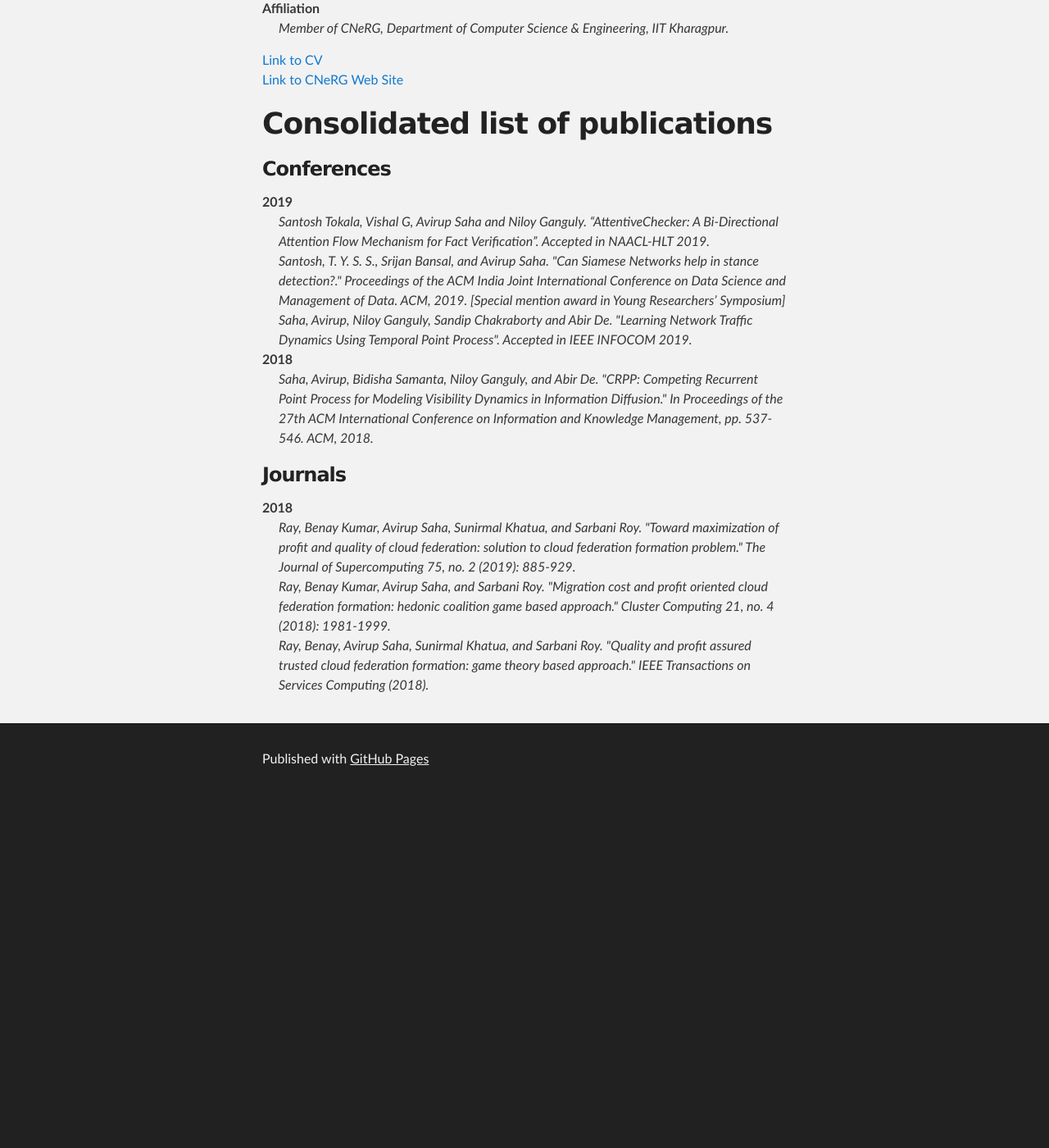
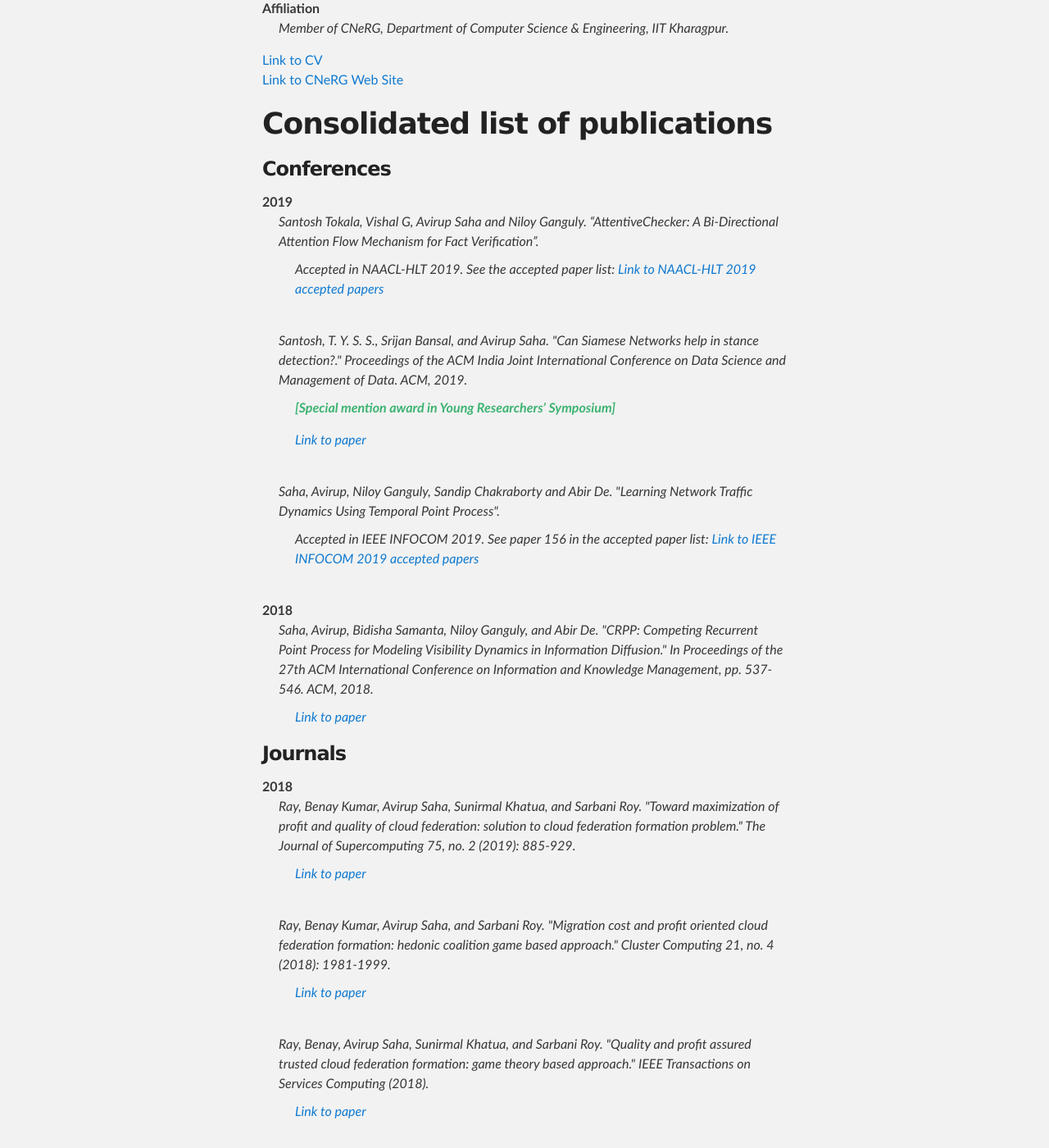
Before and after one commit to ASCARATHIRA/ASCARATHIRA.github.io, a Jekyll site: the page built from index.md, in a window 1280 px wide and 1400 px high, scrolled down 612 px. Shown: the whole window at 82% size. Built offline with Jekyll 4.4.1, drawn with Linux system fonts in a browser that asks for light colours; our own code applies the rules of GitHub Pages for plain Markdown files; before the commit the page ends 1584 px from its top, so only the background shows below that.

Commit message:
Update index.md

```diff
--- a/index.md
+++ b/index.md
@@ -33,18 +33,29 @@ layout: default
 
 <dl>
   <dt> 2019 </dt>
-  <dd> Santosh Tokala, Vishal G, Avirup Saha and Niloy Ganguly. “AttentiveChecker: A Bi-Directional Attention Flow Mechanism for Fact Verification”. Accepted in NAACL-HLT 2019. </dd>
-  <dd> Santosh, T. Y. S. S., Srijan Bansal, and Avirup Saha. "Can Siamese Networks help in stance detection?." Proceedings of the ACM India Joint International Conference on Data Science and Management of Data. ACM, 2019. [Special mention award in Young Researchers’ Symposium] </dd>
-  <dd> Saha, Avirup, Niloy Ganguly, Sandip Chakraborty and Abir De. "Learning Network Traffic Dynamics Using Temporal Point Process". Accepted in IEEE INFOCOM 2019. </dd>
+  <dd> Santosh Tokala, Vishal G, Avirup Saha and Niloy Ganguly. “AttentiveChecker: A Bi-Directional Attention Flow Mechanism for Fact Verification”.
+    <p> Accepted in NAACL-HLT 2019. See the accepted paper list: <a href='https://naacl2019.org/program/accepted/'>Link to NAACL-HLT 2019 accepted papers</a> </p></dd>
+
+  <br/>
+  <dd> Santosh, T. Y. S. S., Srijan Bansal, and Avirup Saha. "Can Siamese Networks help in stance detection?." Proceedings of the ACM India Joint International Conference on Data Science and Management of Data. ACM, 2019. <p style="color:MediumSeaGreen;"> <strong>[Special mention award in Young Researchers’ Symposium]</strong> </p>
+  <p><a href='https://dl.acm.org/citation.cfm?id=3297047'>Link to paper</a> </p></dd>
+
+  <br/>
+  <dd> Saha, Avirup, Niloy Ganguly, Sandip Chakraborty and Abir De. "Learning Network Traffic Dynamics Using Temporal Point Process".
+  <p> Accepted in IEEE INFOCOM 2019. See paper 156 in the accepted paper list: <a href='https://infocom2019.ieee-infocom.org/accepted-paper-list-main-conference'>Link to IEEE INFOCOM 2019 accepted papers</a> </p></dd>
+
+  <br/>
   <dt> 2018 </dt>
-  <dd> Saha, Avirup, Bidisha Samanta, Niloy Ganguly, and Abir De. "CRPP: Competing Recurrent Point Process for Modeling Visibility Dynamics in Information Diffusion." In Proceedings of the 27th ACM International Conference on Information and Knowledge Management, pp. 537-546. ACM, 2018. </dd>
+  <dd> Saha, Avirup, Bidisha Samanta, Niloy Ganguly, and Abir De. "CRPP: Competing Recurrent Point Process for Modeling Visibility Dynamics in Information Diffusion." In Proceedings of the 27th ACM International Conference on Information and Knowledge Management, pp. 537-546. ACM, 2018. <p><a href='https://dl.acm.org/citation.cfm?id=3271726'>Link to paper</a> </p></dd>
 </dl>
 
 ### Journals
 
 <dl>
   <dt> 2018 </dt>
-  <dd> Ray, Benay Kumar, Avirup Saha, Sunirmal Khatua, and Sarbani Roy. "Toward maximization of profit and quality of cloud federation: solution to cloud federation formation problem." The Journal of Supercomputing 75, no. 2 (2019): 885-929. </dd>
-  <dd> Ray, Benay Kumar, Avirup Saha, and Sarbani Roy. "Migration cost and profit oriented cloud federation formation: hedonic coalition game based approach." Cluster Computing 21, no. 4 (2018): 1981-1999. </dd>
-  <dd> Ray, Benay, Avirup Saha, Sunirmal Khatua, and Sarbani Roy. "Quality and profit assured trusted cloud federation formation: game theory based approach." IEEE Transactions on Services Computing (2018). </dd>
+  <dd> Ray, Benay Kumar, Avirup Saha, Sunirmal Khatua, and Sarbani Roy. "Toward maximization of profit and quality of cloud federation: solution to cloud federation formation problem." The Journal of Supercomputing 75, no. 2 (2019): 885-929. <p><a href='https://link.springer.com/article/10.1007/s11227-018-2620-2'>Link to paper</a> </p></dd>
+  <br/>
+  <dd> Ray, Benay Kumar, Avirup Saha, and Sarbani Roy. "Migration cost and profit oriented cloud federation formation: hedonic coalition game based approach." Cluster Computing 21, no. 4 (2018): 1981-1999. <p><a href='https://link.springer.com/article/10.1007/s10586-018-2837-0'>Link to paper</a> </p></dd>
+  <br/>
+  <dd> Ray, Benay, Avirup Saha, Sunirmal Khatua, and Sarbani Roy. "Quality and profit assured trusted cloud federation formation: game theory based approach." IEEE Transactions on Services Computing (2018). <p><a href='https://ieeexplore.ieee.org/document/8356142'>Link to paper</a> </p></dd>
 </dl>
```
